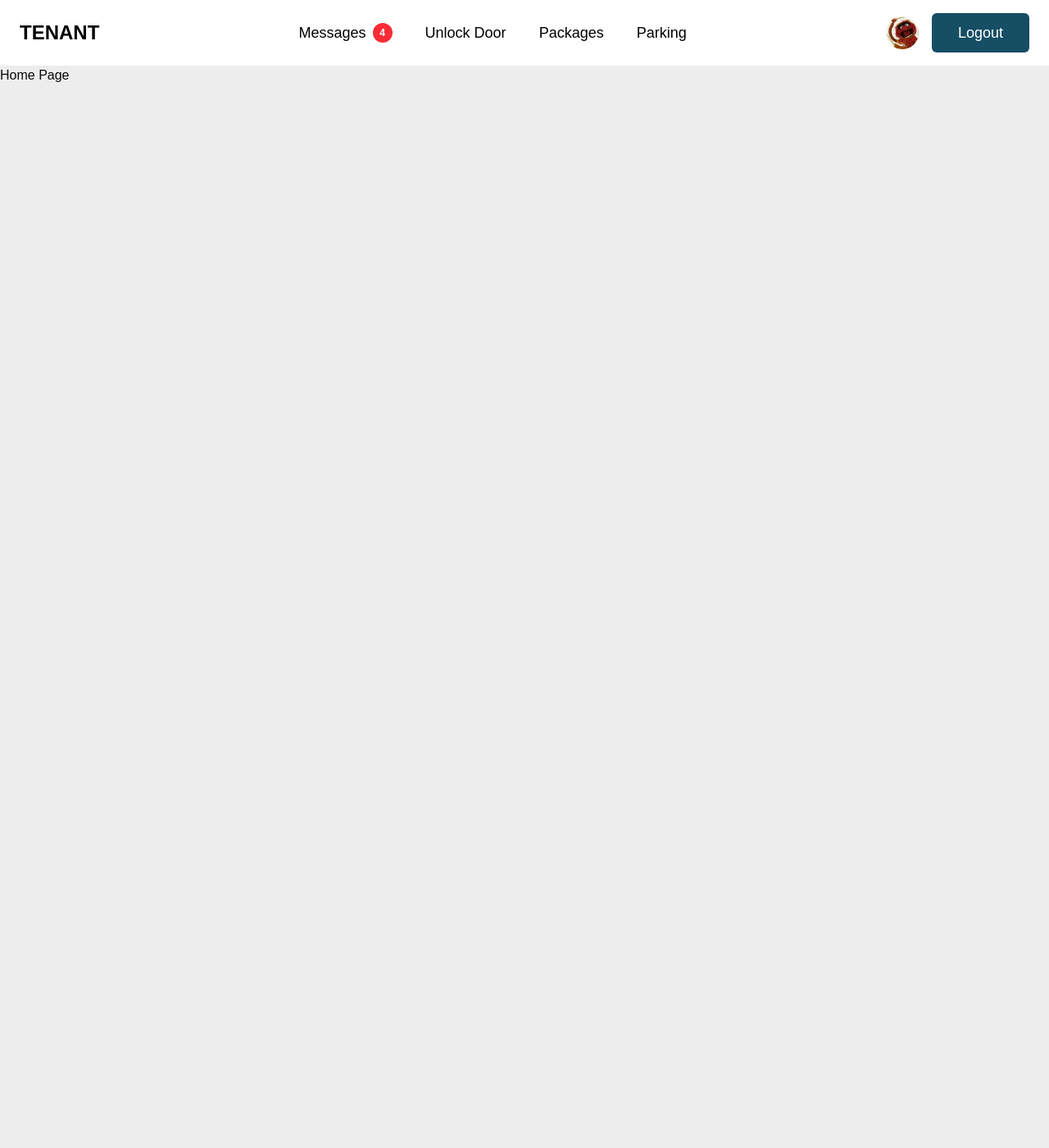
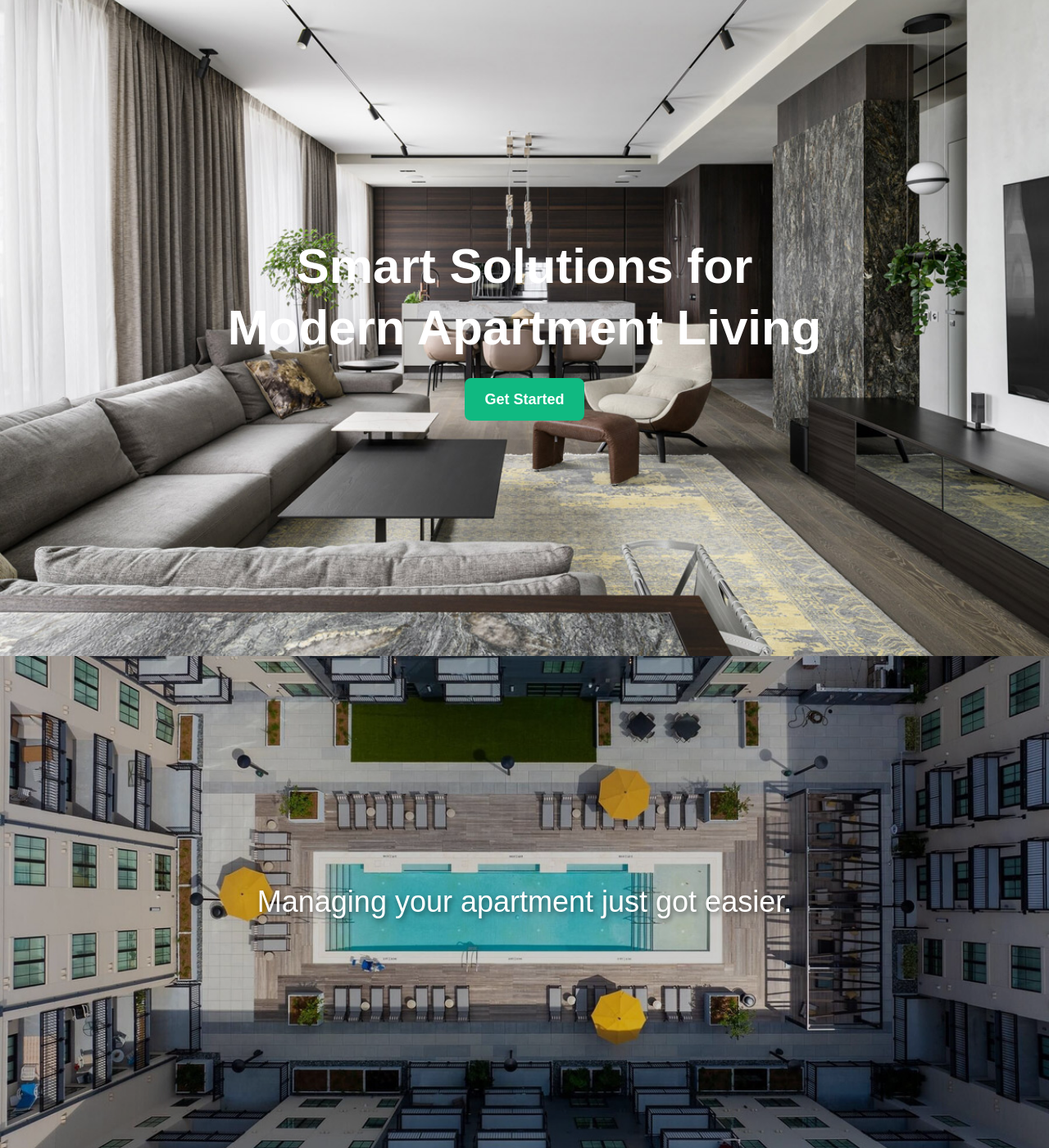
Before and after one commit to TheDThompsonDev/tenant-app, a Next.js app: page / in a window 1280 px wide. Shown: the whole page at 82% size. Before the commit the page ends 800 px from the top, so only its background shows below. Built offline with nearby package versions, Linux system fonts and the light colour scheme.

Commit message:
chore: created tenant folder + dashboard page, migrated over landingpage.tsx (AP-183)

```diff
--- a/src/app/page.tsx
+++ b/src/app/page.tsx
@@ -1,10 +1,12 @@
-import Header from '@/app/components/Header';
+// should be what people see when they first access our website
+import Hero from "./components/Hero"
+import HeroPool from "./components/HeroPool"
 
-export default function Home() {
+export default function LandingPage() {
   return (
-    <div>
-      <Header />
-      Home Page
-    </div>
+    <main>
+      <Hero />
+      <HeroPool />
+    </main>
   )
 }
--- /dev/null
+++ b/src/app/tenant/page.tsx
@@ -0,0 +1,10 @@
+import Header from '@/app/components/Header';
+
+export default function Home() {
+  return (
+    <div>
+      <Header />
+      Home Page
+    </div>
+  )
+}
```
